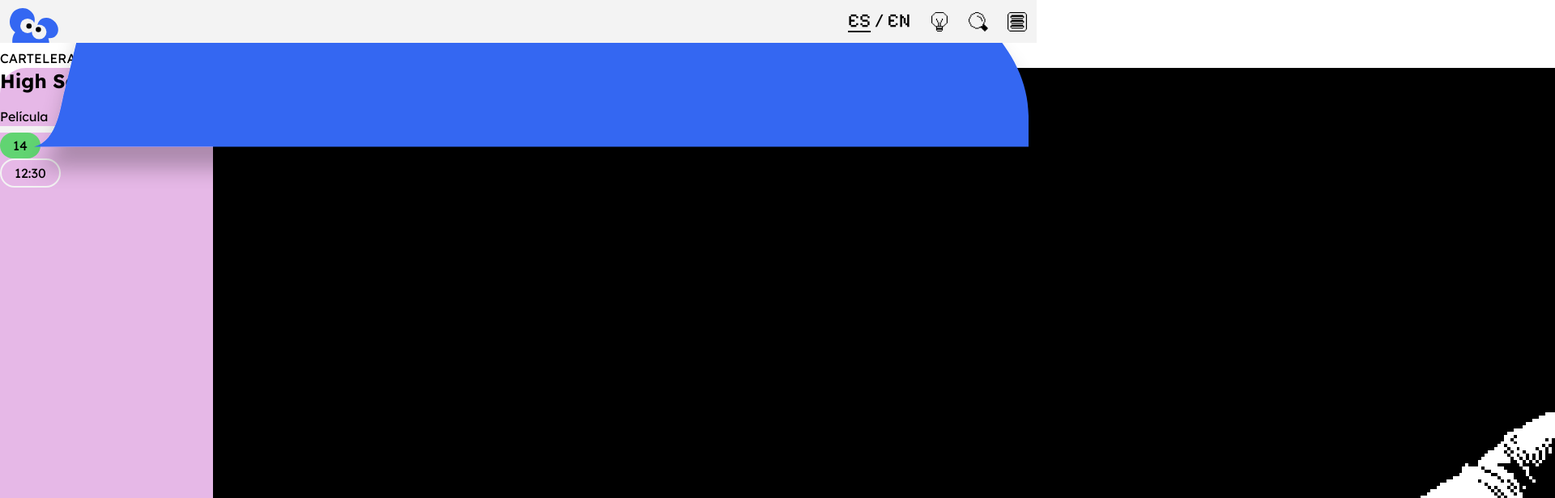
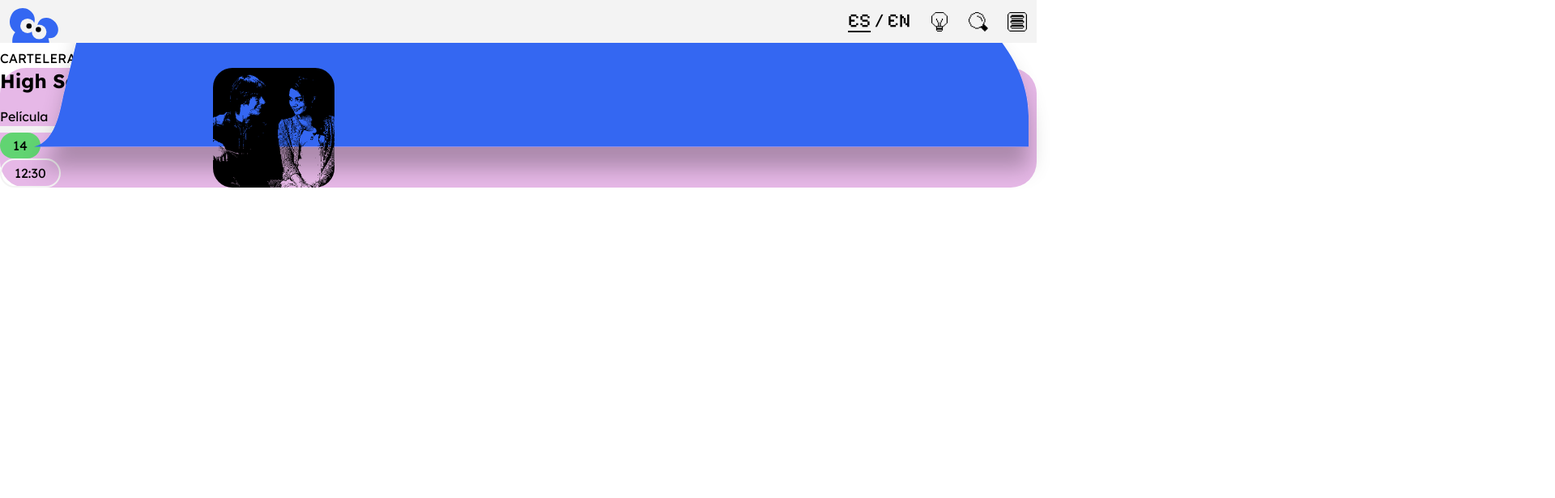
Before and after one commit to monixvision/Zeta-Channel-App, a React (Vite) app: page /Cartelera in a window 1280 px wide. Shown: the top 616 px of the page at 81% size, 1920 px wide, since content can reach past the window. Built offline with nearby package versions, Linux system fonts and the light colour scheme.

Commit message:
estoy peleandome con el css y el tw

```diff
--- a/src/components/Card.jsx
+++ b/src/components/Card.jsx
@@ -17,11 +17,10 @@ const Card = ({ card, orientacion }) => {
     const orientacionLabel = "w-full absolute -top-4 left-4"
 
     return (
-        <div>
+        <div className={`${orientacionStyle[orientacion]} bg-pink hover:bg-blue transition-colors rounded-4xl flex flex-col`}>
             {orientacion === 'horizontal' ? <img src={labelCard1} alt="Etiqueta de card horizontal" className={orientacionLabel} /> : <img src={labelCard2} alt="Etiqueta de card vertical" className={orientacionLabel} />}
-
-            <div className={`flex ${orientacionStyle[orientacion]} bg-pink hover:bg-blue transition-colors rounded-4xl`}>
-                <div className='flex flex-shrink-0 flex-grow-0 flex-col gap-4 font-sans'>
+            <div className="flex gap-4">
+                <div className='flex flex-col gap-4 font-sans'>
 
                     <h1 className='text-2xl font-bold'>{tituloEsp}</h1>
 
@@ -41,9 +40,12 @@ const Card = ({ card, orientacion }) => {
                     </ul>
 
                 </div>
-                <div className='flex-shrink-0 ml-4'>
-                    <img src={imagen} alt={tituloEsp} />
-                    <Link to={`/cartelera/${slug}`}>
+                <div>
+                    <div className="w-[150px] h-full overflow-hidden rounded-3xl">
+                        <img src={imagen} alt={tituloEsp} className="w-full h-full object-cover scale-[2.0] transform origin-[70%_0]" />
+                    </div>
+
+                    <Link to={`/cartelera/${slug}`} className="absolute top-0 left-0">
                         <img src={btnMas} alt="Más información" />
                     </Link>
                 </div>
```
